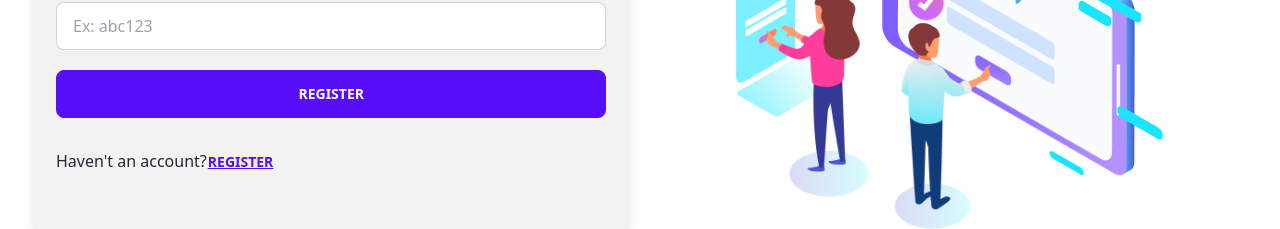
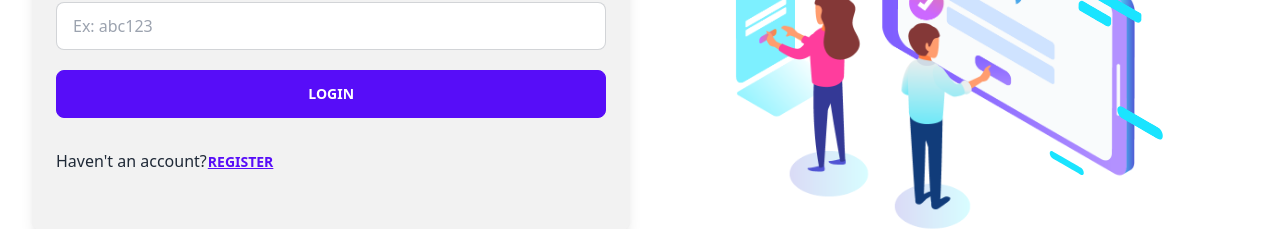
Before and after one commit to muntashir-wahid/system_on_silicon_task, a React (Create React App) app in the folder task_client/: page /login in a window 1280 px wide. Shown: the part 392-621 px from the top of the page. Built offline with nearby package versions, Linux system fonts and the light colour scheme.

Commit message:
integrated api to creat new user in the database

```diff
--- a/task_client/src/Pages/Login/Login.js
+++ b/task_client/src/Pages/Login/Login.js
@@ -71,11 +71,7 @@ const Login = () => {
             </div>
 
             <div className="form-control w-full my-5">
-              <input
-                type="submit"
-                value="Register"
-                className="btn btn-primary"
-              />
+              <input type="submit" value="Login" className="btn btn-primary" />
             </div>
           </form>
           <div className="my-5">
--- a/task_client/src/Pages/Registration/Registration.js
+++ b/task_client/src/Pages/Registration/Registration.js
@@ -23,6 +23,19 @@ const Registration = () => {
 
   const submitHandler = (data) => {
     console.log(data);
+    const newUser = {
+      ...data,
+    };
+
+    fetch("http://localhost:5000/api/v1/users", {
+      method: "POST",
+      headers: {
+        "content-type": "application/json",
+      },
+      body: JSON.stringify(newUser),
+    })
+      .then((res) => res.json())
+      .then((data) => console.log(data));
   };
 
   return (
```
